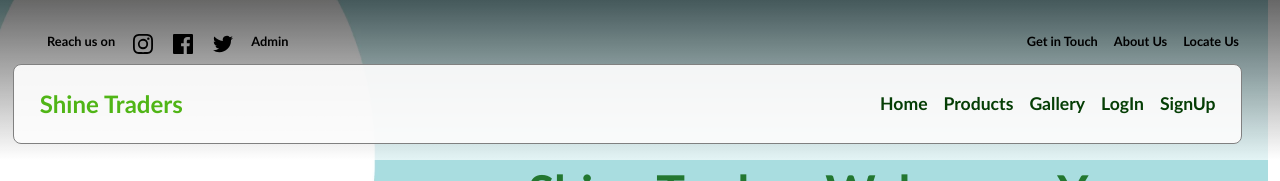
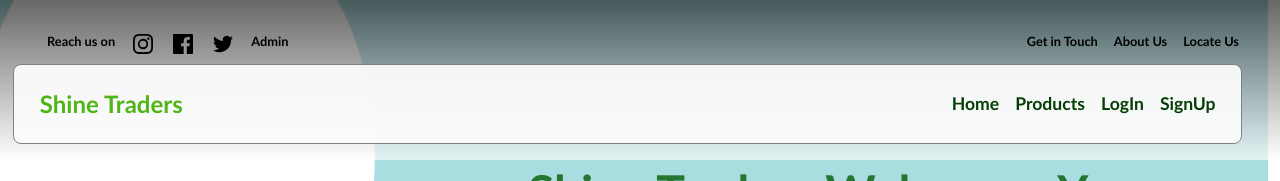
Before and after one commit to mohamedsalahudeen010/shineTraders, a React (Create React App) app: page /login in a window 1280 px wide. Shown: the top 181 px of the page. Built offline with nearby package versions, Linux system fonts and the light colour scheme; a web font is replaced by a local one.

Commit message:
Update LandingNavBar.js

```diff
--- a/src/Base/LBase/NavBar/LandingNavBar.js
+++ b/src/Base/LBase/NavBar/LandingNavBar.js
@@ -45,10 +45,7 @@ function LandingNavBar() {
               >
                 Products
               </li>
-              <li
-              onClick={() => history.push("/galleryLand")}>
-                Gallery
-              </li>
+
               <li
                 onClick={() => {
                   history.push("/logIn");
@@ -102,20 +99,12 @@ function LandingNavBar() {
                   </span>
                 </li>
                 <li>
-                  <span onClick={() =>{setOpenLand(false); history.push("/productsLand")}}>
+                  <span onClick={() =>{setOpenLand(false);
+                    history.push("/productsLand")}}>
                     Products
                   </span>
                 </li>
-                <li>
-                  <span
-                    onClick={() => {
-                      setOpenLand(false);
-                      history.push("/galleryLand");
-                    }}
-                  >
-                    Gallery
-                  </span>
-                </li>
+
 
                 <li>
                   <span
```
